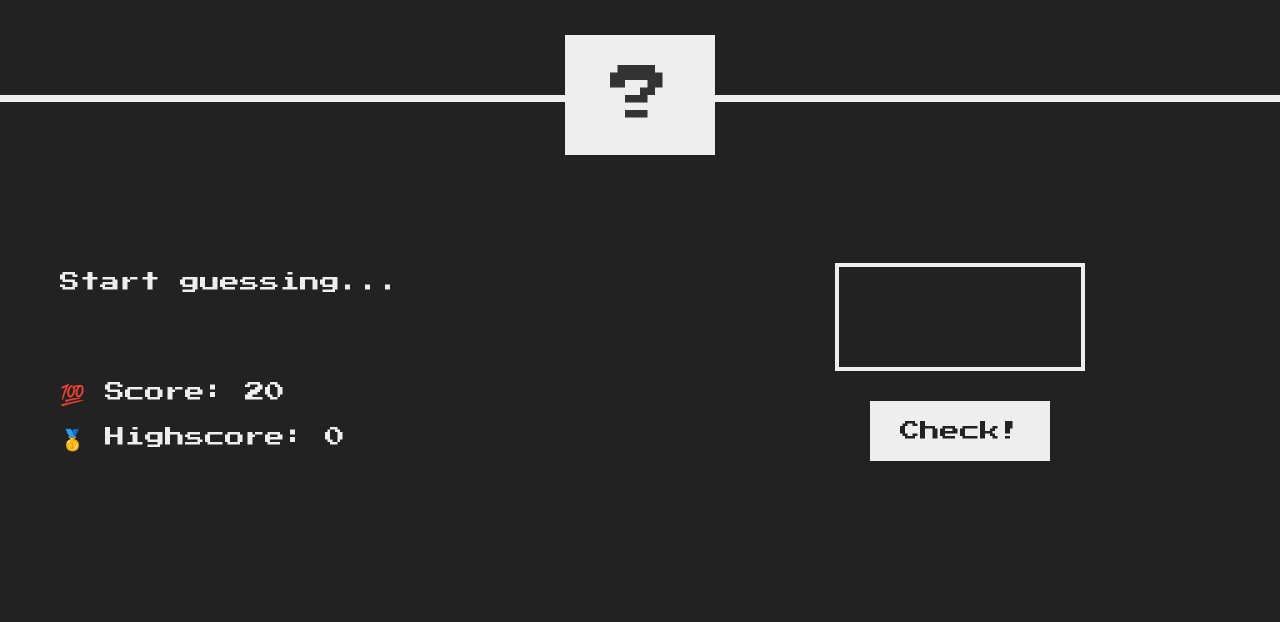
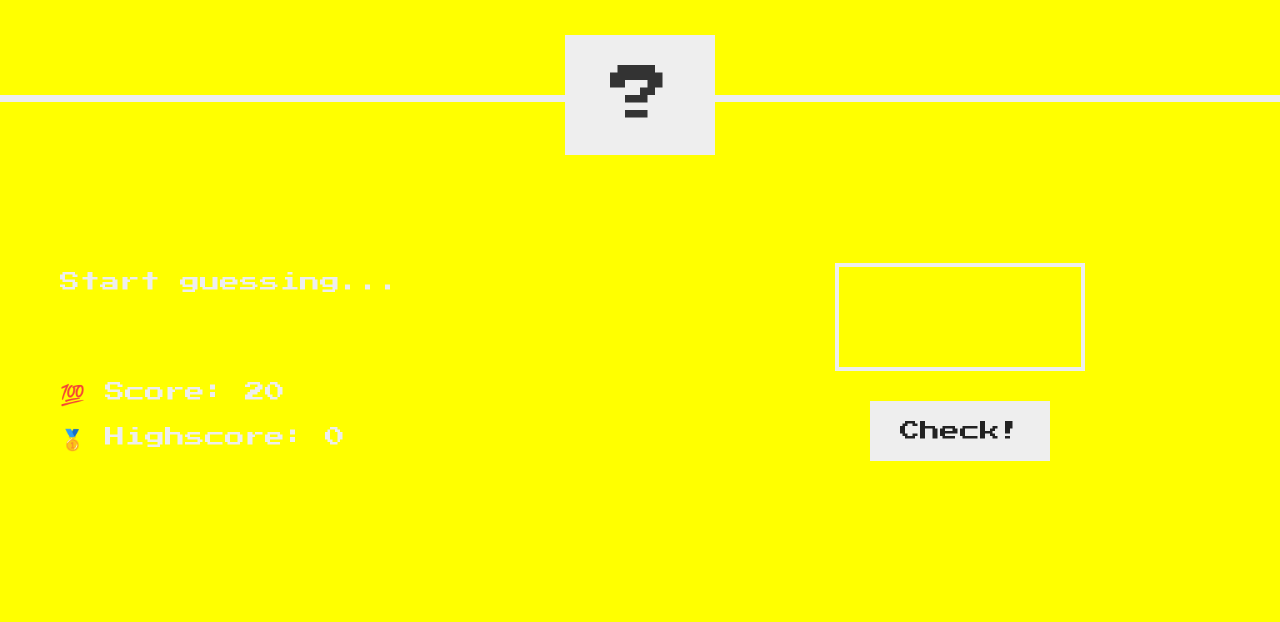
Before and after one commit to RaamaTheCoder/guess_number, a plain HTML site: page index.html in a window 1280 px wide. Shown: the part 178-800 px from the top of the page. Drawn offline with Linux system fonts and the light colour scheme.

Commit message:
changed the body bg to yellow

```diff
--- a/style.css
+++ b/style.css
@@ -14,7 +14,7 @@ html {
 body {
   font-family: 'Press Start 2P', sans-serif;
   color: #eee;
-  background-color: #222;
+  background-color: yellow;
   /* background-color: #60b347; */
 }
 
```
